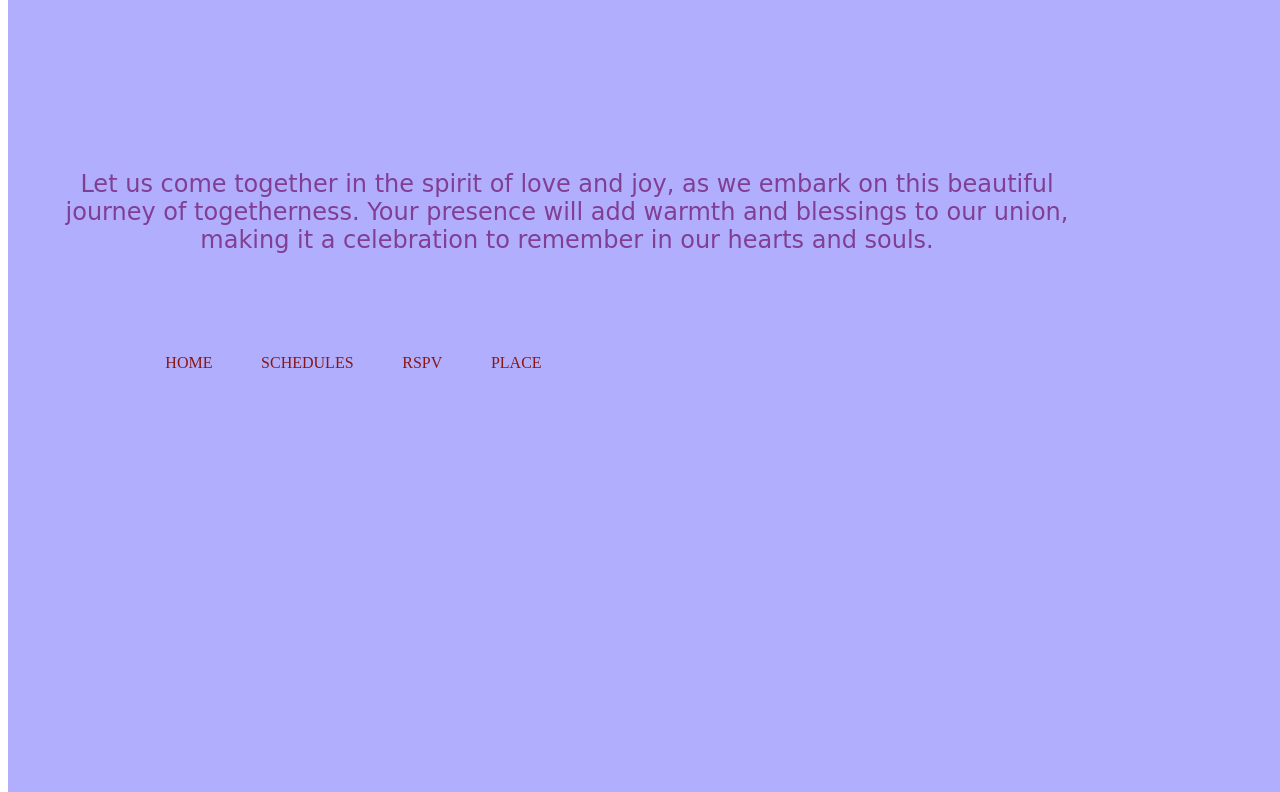
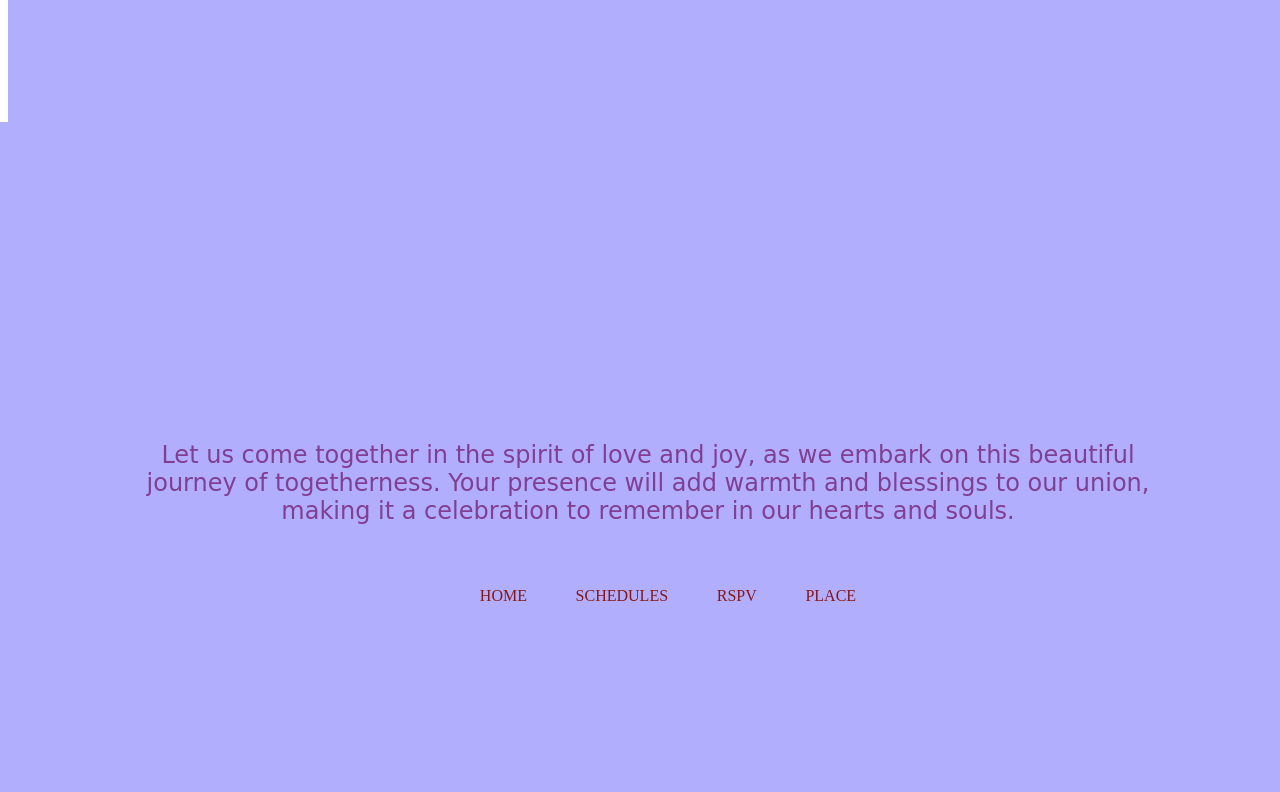
Before and after one commit to pavigitup/paviFunzippydesign, a plain HTML site: page index.html in a window 1280 px wide. Shown: the part 4628-5420 px from the top of the page. Drawn offline with Linux system fonts and the light colour scheme.

Commit message:
second commit

```diff
--- a/index.css
+++ b/index.css
@@ -633,6 +633,11 @@
     width: 100vw;
     height: 100vh;
     align-self: center;
+    display:flex;
+    flex-direction: column;
+    padding:10px;
+    justify-content: center;
+    align-items: center;
 }
 .end-content{
     font-size: 24px;
@@ -641,9 +646,8 @@
      width:80%;
     font-weight: 400;
     font-style: normal;
-    position: relative;
-    top: 32px;
-    left: 47px;
+
+
 
     text-align: center;
     color: #813E92;
@@ -656,9 +660,8 @@
     list-style-type: none;
     width: 425px;
     height: 42px;
-     position: relative;
-    top: 80px;
-    left: 93px;
+    margin:10px;
+
     align-self: center;
 
 }
```
